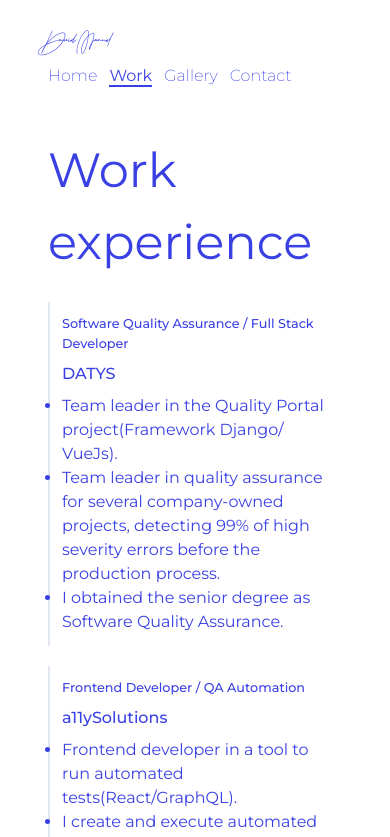
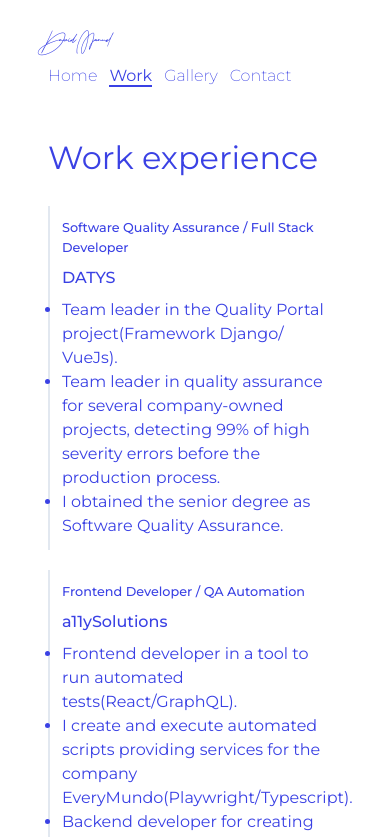
Before and after one commit to Davy1988/davweb, a Next.js app: page /work in a window 390 px wide. Shown: the top 837 px of the page. Built offline with nearby package versions, Linux system fonts and the light colour scheme; what tailwindcss-animated would draw is missing.

Commit message:
ref-Adjust the size of the work section title

```diff
--- a/src/components/WorkSection.tsx
+++ b/src/components/WorkSection.tsx
@@ -49,7 +49,7 @@ export default function WorkSection() {
   ];
   return (
     <main className='z-auto my-4 flex min-h-screen animate-fade flex-col items-start animate-duration-[1000] animate-ease-linear'>
-      <h1 className='my-6 text-[3rem] text-[var(--primary)] max-[600px]:text-[3rem]'>
+      <h1 className='my-6 text-[var(--primary)] text-[2rem] sm:text-[2rem] md:text-[2rem] lg:text-[3rem]'>
         Work experience
       </h1>
       <div className='grid grid-cols-1 gap-5 md:grid-cols-2 lg:grid-cols-2'>
```
